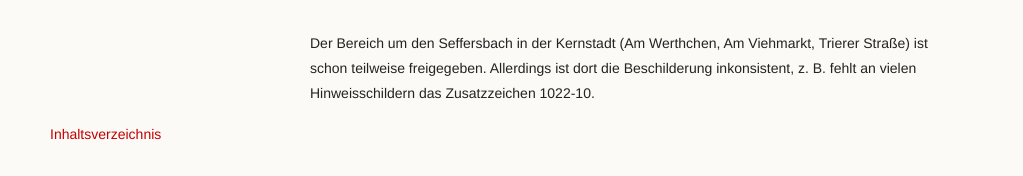
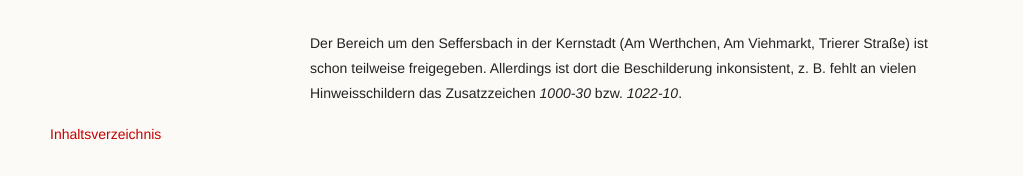
Before and after one commit to pasbi/Rad, a Jekyll site: the page built from einbahnstrassen.md, in a window 1280 px wide and 900 px high, scrolled down 2909 px. Shown: the part 721-897 px from the top of the window, without its empty margins (0-1023 px from the left). Built offline with Jekyll 4.4.1, drawn with Linux system fonts in a browser that asks for light colours; our own code applies the rules of GitHub Pages for plain Markdown files; the repository's description, which GitHub fills in, is left out.

Commit message:
add zusatzzeichen

```diff
--- a/einbahnstrassen.md
+++ b/einbahnstrassen.md
@@ -116,4 +116,4 @@ Generell sind Einbahnstraßen für Radfahrer im Gegenverkehr freizugeben, wenn n
 </table>
 
 Der Bereich um den Seffersbach in der Kernstadt (Am Werthchen, Am Viehmarkt, Trierer Straße) ist schon teilweise freigegeben.
-Allerdings ist dort die Beschilderung inkonsistent, z. B. fehlt an vielen Hinweisschildern das Zusatzzeichen 1022-10.
+Allerdings ist dort die Beschilderung inkonsistent, z. B. fehlt an vielen Hinweisschildern das Zusatzzeichen *1000-30* bzw. *1022-10*.
```
